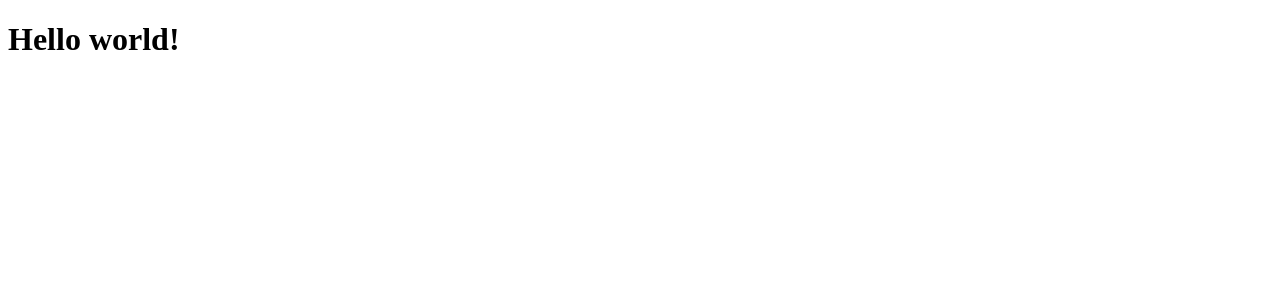
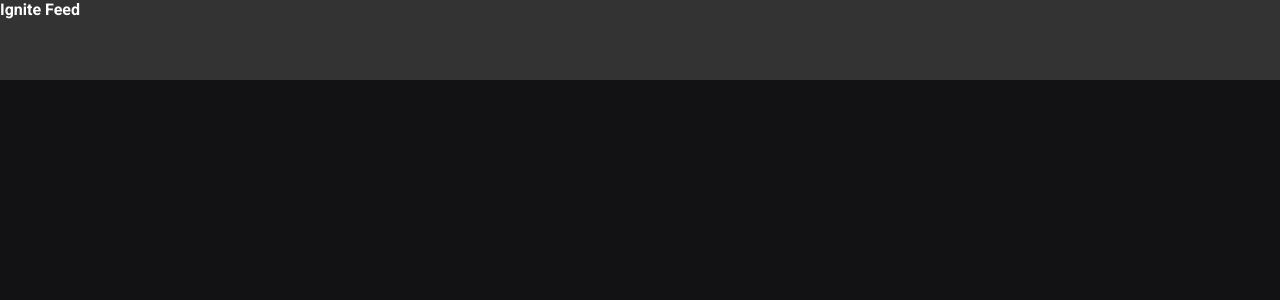
Before and after one commit to thiagoallisson90/01-fundamentos-react, a React (Vite) app: page / in a window 1280 px wide. Shown: the top 300 px of the page. Built offline with nearby package versions, Linux system fonts and the light colour scheme.

Commit message:
Criando header e estilio global

```diff
--- a/index.html
+++ b/index.html
@@ -2,9 +2,14 @@
 <html lang="en">
   <head>
     <meta charset="UTF-8" />
+
+    <link rel="preconnect" href="https://fonts.googleapis.com" />
+    <link rel="preconnect" href="https://fonts.gstatic.com" crossorigin />
+    <link href="https://fonts.googleapis.com/css2?family=Roboto:wght@400;700&display=swap" rel="stylesheet" />
+
     <link rel="icon" type="image/svg+xml" href="/vite.svg" />
     <meta name="viewport" content="width=device-width, initial-scale=1.0" />
-    <title>Vite + React</title>
+    <title>Vite App</title>
   </head>
   <body>
     <div id="root"></div>
--- a/src/App.jsx
+++ b/src/App.jsx
@@ -1,5 +1,11 @@
+import { Header } from './components/Header'
+
+import './global.css'
+
 export function App() {
   return (
-    <h1>Hello world!</h1>
+    <div>
+      <Header />
+    </div>
   )
 }
--- /dev/null
+++ b/src/components/Header.jsx
@@ -0,0 +1,9 @@
+import styles from './Header.module.css'
+
+export function Header() {
+  return (
+    <header className={styles.header}>
+      <strong>Ignite Feed</strong>
+    </header>
+  )
+}
--- /dev/null
+++ b/src/components/Header.module.css
@@ -0,0 +1,5 @@
+.header {
+  background: #333;
+  color:  #FFF;
+  height: 80px;
+}
--- /dev/null
+++ b/src/global.css
@@ -0,0 +1,30 @@
+:root {
+  --white: #FFF;
+  --gray-100: #e1e1e6;
+  --gray-300: #c4c4cc;
+  --gray-400: #8d8d99;
+  --gray-600: #323238;
+  --gray-700: #29292e;
+  --gray-800: #202024;
+  --gray-900: #121214;
+
+  --green-500: #00875f;
+}
+
+* {
+  margin: 0;
+  padding: 0;
+  box-sizing: border-box;
+}
+
+body {
+  background: var(--gray-900);
+  color: var(--gray-300);
+  -webkit-font-smoothing: antialiased;
+}
+
+body, input, textarea , button {
+  font-family: 'Roboto', sans-serif;
+  font-weight: 400;
+  font-size: 1rem;
+}
```
